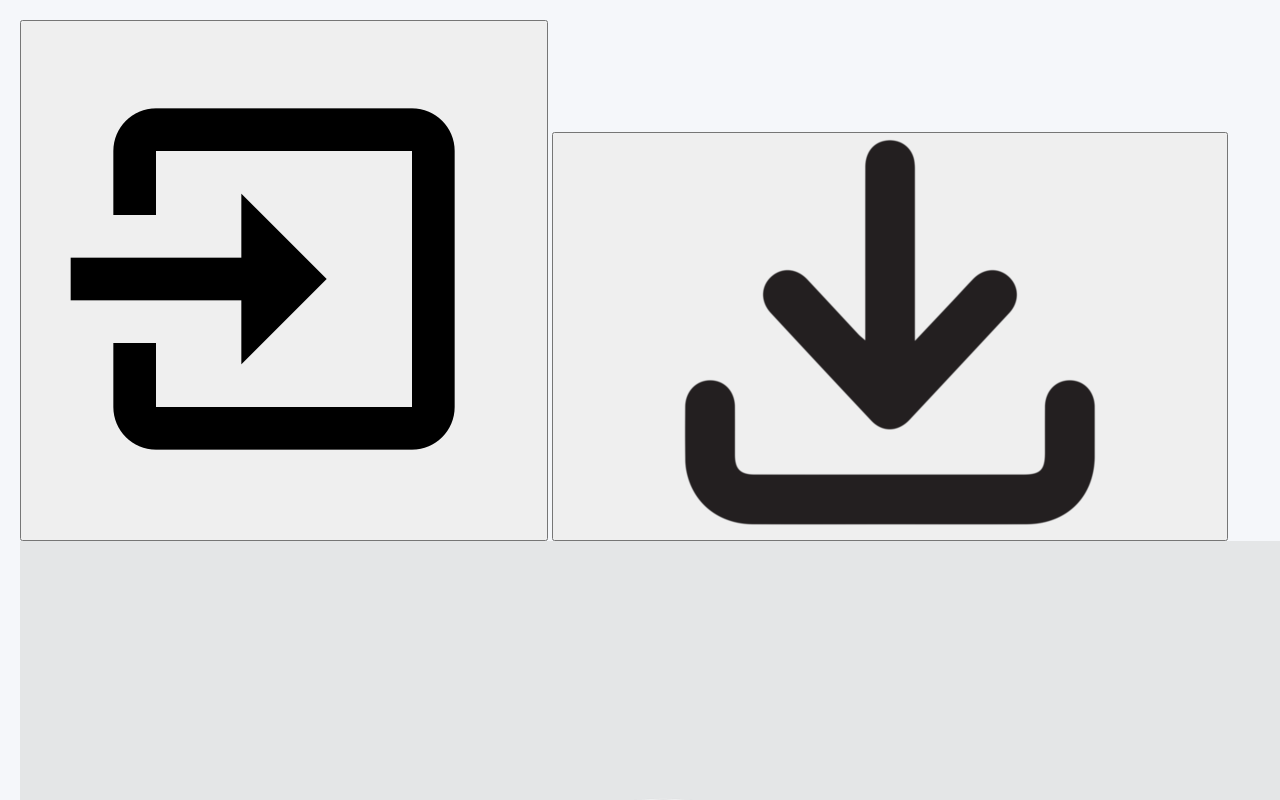
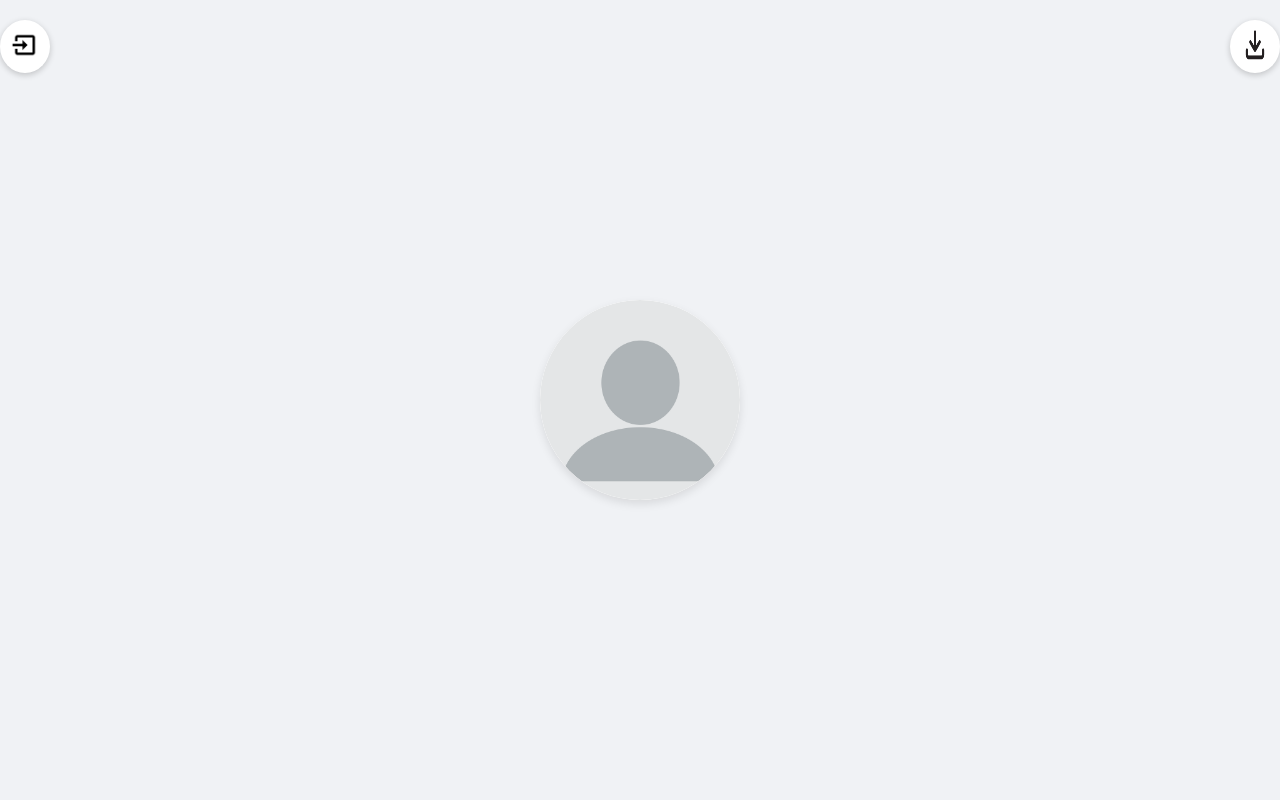
Before and after one commit to KhalidPotato/QuickFamilyTree, a plain HTML site: page index.html in a window 1280 px wide. Shown: the top 800 px of the page. Drawn offline with Linux system fonts and the light colour scheme.

Commit message:
Update index.css

```diff
--- a/index.css
+++ b/index.css
@@ -1,44 +1,54 @@
 body {
-  font-family: Arial, sans-serif;
-  background-color: #f5f7fa;
-  margin: 0;
-  padding: 20px;
+    margin: 0;
+    padding: 0;
+    background-color: #f0f2f5;
+    height: 100vh;
+    display: flex;
+    flex-direction: column;
+    justify-content: center;
+    align-items: center;
+    position: relative;
+    font-family: Arial, sans-serif;
 }
 
-.app {
-  text-align: center;
+.center-circle {
+    width: 200px;
+    height: 200px;
+    border-radius: 50%;
+    background-color: white;
+    overflow: hidden;
+    display: flex;
+    justify-content: center;
+    align-items: center;
+    box-shadow: 0 4px 10px rgba(0, 0, 0, 0.1);
 }
 
-.controls {
-  margin-bottom: 20px;
+.center-circle img {
+    width: 100%;
+    height: 100%;
+    object-fit: cover;
+    border-radius: 50%;
 }
 
-#tree {
-  display: flex;
-  flex-direction: column;
-  align-items: center;
+.top-buttons {
+    position: absolute;
+    top: 20px;
+    width: 100%;
+    display: flex;
+    justify-content: space-between;
+    padding: 0 20px;
 }
 
-.person {
-  background: white;
-  border: 2px solid #4a90e2;
-  padding: 10px;
-  border-radius: 10px;
-  min-width: 120px;
-  text-align: center;
-  box-shadow: 2px 2px 10px rgba(0,0,0,0.1);
-  margin: 20px;
-  position: relative;
-  cursor: pointer;
+.top-buttons button {
+    background-color: white;
+    border: none;
+    border-radius: 50%;
+    padding: 10px;
+    box-shadow: 0 2px 6px rgba(0,0,0,0.2);
+    cursor: pointer;
 }
 
-.person:hover {
-  background-color: #eef6ff;
+.top-buttons img {
+    width: 30px;
+    height: 30px;
 }
-
-.connection-line {
-  width: 2px;
-  height: 30px;
-  background-color: #4a90e2;
-  margin: 0 auto;
-}
```
